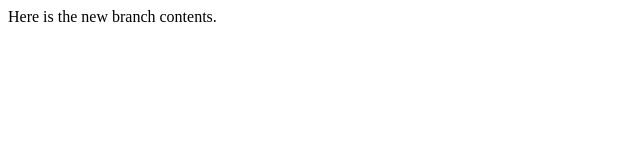
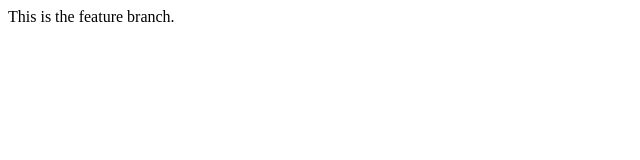
Before and after one commit to BabinJoshi/lecture1, a plain HTML site: page index.html in a window 1280 px wide. Shown: the full height of the page, 0-640 px from the left. Drawn offline with Linux system fonts and the light colour scheme.

Commit message:
This file contain contents for feature branch

```diff
--- a/index.html
+++ b/index.html
@@ -4,6 +4,6 @@
 		<title>Test</title>
 	</head>
 	<body>
-		Here is the new branch contents.
+		This is the feature branch.
 	</body>
 </html>
```
